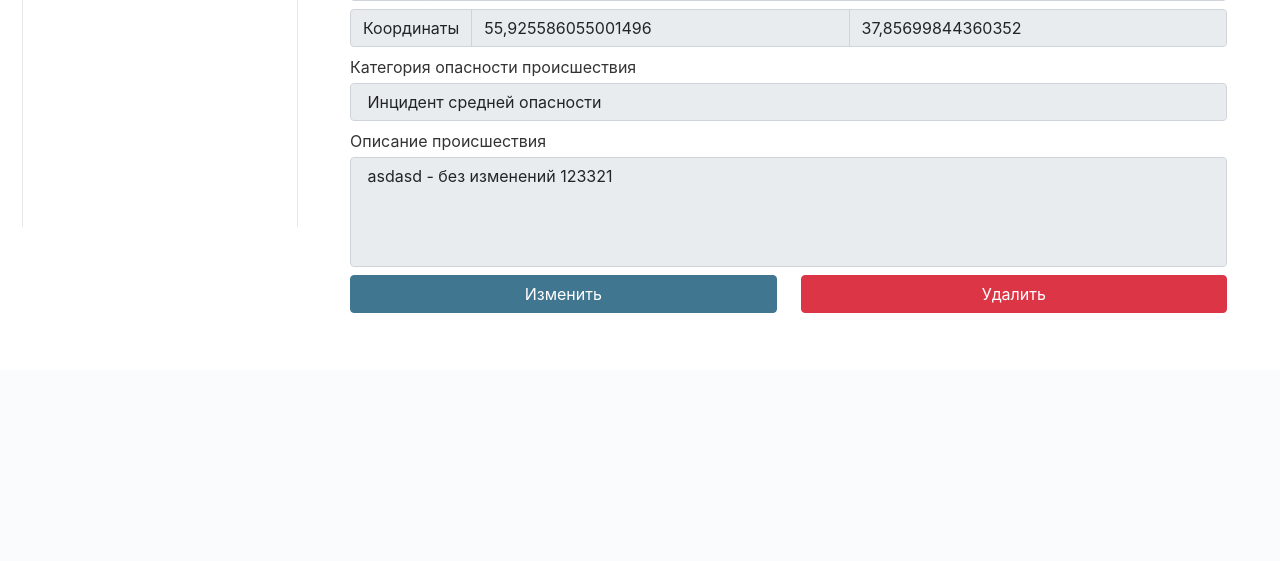
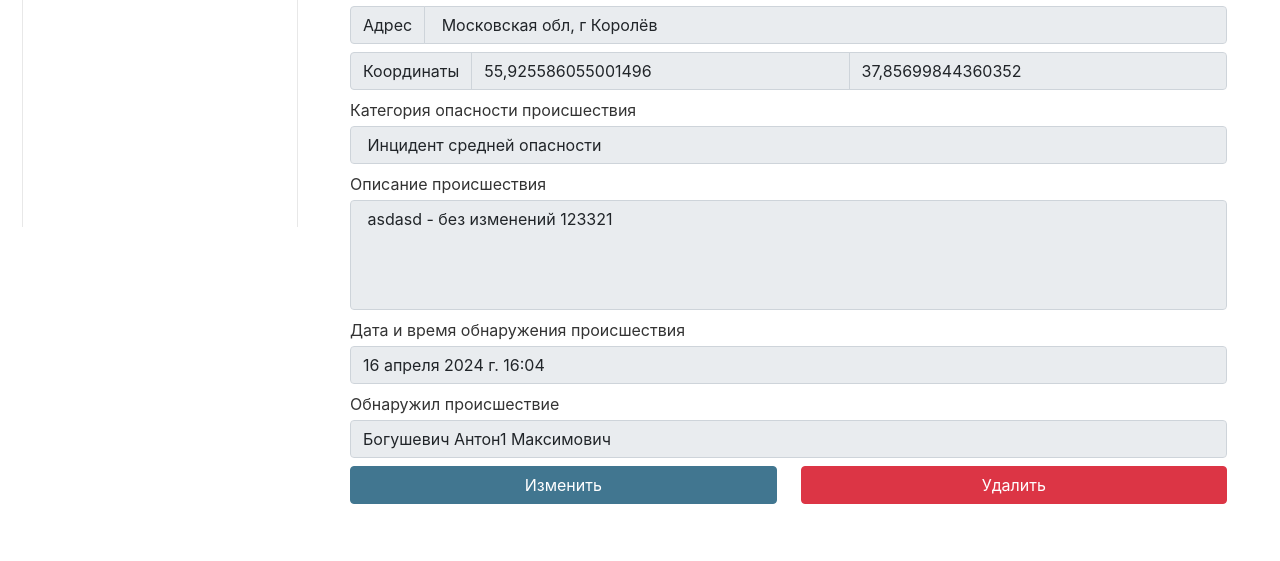
Before and after one commit to BogushevichAnton/Graduate_Work_v2.0, a Django app: page /Incidents/Incident/5/ in a window 1280 px wide. Shown: the part 680-1241 px from the top of the page. Before the commit the page ends 993 px from the top, so only its background shows below. Run offline with Django 4.2, Linux system fonts and the light colour scheme; a user stored in the database is signed in; data comes from the database, SQL or seed files in the repository; both versions use the stored data as it was after the commit; some libraries are stand-ins or nearby versions.

Commit message:
any more eddits

```diff
--- a/Graduation_Work_With_Django/Incidents/models.py
+++ b/Graduation_Work_With_Django/Incidents/models.py
@@ -1,4 +1,9 @@
 from django.db import models
+import datetime
+
+from users.models import User
+
+
 # Create your models here.
 
 class Specifications(models.Model):
@@ -20,8 +25,10 @@ class Incidents(models.Model):
     latitude = models.FloatField(verbose_name='Широта')
     longitude = models.FloatField(verbose_name='Долгота')
     specification = models.ForeignKey(Specifications, on_delete = models.SET_DEFAULT, default=1, verbose_name='Спецификация происшествия')
+    time_create = models.DateTimeField(verbose_name='Дата и время обнаружения происшествия', default=datetime.datetime.now(), blank=True)
+    user_create = models.ForeignKey(User, on_delete = models.SET_DEFAULT, default=1, verbose_name='Обнаружитель происшествия', blank=True)
 
-    list_display = ('address','description', 'latitude', 'longitude', 'specification')
+    list_display = ('address','description', 'latitude', 'longitude', 'specification', 'user_create')
     search_fields = ['address', 'description']
     class Meta:
         verbose_name = "инцидент"
--- a/Graduation_Work_With_Django/Incidents/static/map.js
+++ b/Graduation_Work_With_Django/Incidents/static/map.js
@@ -13,7 +13,6 @@ function create_map(center, zoom){
     if (document.querySelector('#jsonData') != null){
 
         var jsonData = JSON.parse(document.querySelector('#jsonData').getAttribute('data-json'));
-        var description = jsonData.map((item) => item.description);
     }
 
         var redIcon = new L.Icon({
@@ -58,7 +57,13 @@ function create_map(center, zoom){
                     var marker = new L.Marker([jsonData[i].latitude, jsonData[i].longitude]);
                     break;
                 }
-        marker.bindPopup(jsonData[i].description.toString()).openPopup();
+        var description = jsonData[i].description;
+        var time_create = jsonData[i].time_create;
+        var specification = jsonData[i].specification__pattern;
+        var user_create = jsonData[i].user_create__surname + ' '+ jsonData[i].user_create__name +' '+ jsonData[i].user_create__lastname;
+
+        var full_description = "<b>Описание: </b>" + description + '<br/>' + "<b>Дата и время обнаружения: </b>" + time_create + '<br/>'+ "<b>Спецификация происшествия: </b>" + specification + '<br/>'+ "<b>Обнаружитель происшествия: </b>" + user_create;
+        marker.bindPopup(full_description).openPopup();
         marker.addTo(map);
     }
     }
--- a/Graduation_Work_With_Django/Incidents/templates/Incidents/add.html
+++ b/Graduation_Work_With_Django/Incidents/templates/Incidents/add.html
@@ -51,7 +51,7 @@
     <div class="row1">
         <div class="col-sm">
             <div style="text-align: center; font-size: 1rem; font-weight: 400; line-height: 1.5;">Добавить новый инцидент</div>
-            <div id="map" style="width:750px; height: 450px; position:relative; text-align:center; margin-top: 10px;"></div>
+<div id="map" style="width:750px; height: 493px; position:relative; text-align:center; margin-top: 10px;"></div>
         </div>
         <div class="col-sm">
             <div style="text-align: center; font-size: 1rem; font-weight: 400; line-height: 1.5;">Характеристики инцидента</div>
--- a/Graduation_Work_With_Django/Incidents/templates/Incidents/change.html
+++ b/Graduation_Work_With_Django/Incidents/templates/Incidents/change.html
@@ -49,7 +49,7 @@
     <div class="row1">
         <div class="col-sm">
             <div style="text-align: center; font-size: 1rem; font-weight: 400; line-height: 1.5;">Добавить новый инцидент</div>
-            <div id="map" style="width:750px; height: 450px; position:relative; text-align:center; margin-top: 10px;"></div>
+<div id="map" style="width:750px; height: 493px; position:relative; text-align:center; margin-top: 10px;"></div>
         </div>
         <div class="col-sm">
             <div style="text-align: center; font-size: 1rem; font-weight: 400; line-height: 1.5;">Характеристики инцидента</div>
--- a/Graduation_Work_With_Django/Incidents/templates/Incidents/id_specification.html
+++ b/Graduation_Work_With_Django/Incidents/templates/Incidents/id_specification.html
@@ -71,4 +71,6 @@
                     <a type="submit" class="btn btn-primary" href="change/" style="color: white;">Изменить</a>
                     <a type="submit" class="btn btn-danger" href="delete/" style="color: white; margin-left: auto;">Удалить</a>
                 </div>
+
+
 {% endblock %}
--- a/Graduation_Work_With_Django/Incidents/templates/Incidents/index.html
+++ b/Graduation_Work_With_Django/Incidents/templates/Incidents/index.html
@@ -49,7 +49,7 @@
     <div class="row1">
         <div class="col-sm">
             <div style="text-align: center; font-size: 1rem; font-weight: 400; line-height: 1.5;">Происшествие</div>
-            <div id="map" style="width:750px; height: 450px; position:relative; text-align:center; margin-top: 10px;"></div>
+            <div id="map" style="width:750px; height: 493px; position:relative; text-align:center; margin-top: 10px;"></div>
         </div>
         <div class="col-sm">
             <div style="text-align: center; font-size: 1rem; font-weight: 400; line-height: 1.5;">Характеристики происшествия</div>
@@ -57,7 +57,6 @@
                 <div class="input-group mt-2">
                     <span class="input-group-text">Адрес</span>
                     <input type="" class="form-control" id="address" placeholder="Адрес" value=" {{incident.address}} "readonly>
-
                 </div>
 
                 <div class="input-group mt-2">
@@ -72,6 +71,14 @@
                 <div class="form-group mt-2">
                     <label for="exampleFormControlTextarea1" style="font-size: 1rem; font-weight: 400; line-height: 1.5;">Описание происшествия</label>
                     <textarea class="form-control mt-1" id="exampleFormControlTextarea1" rows="4" style="resize:none; font-size: 1rem; font-weight: 400; line-height: 1.5;" placeholder="Описание инцидента" maxlength="250" readonly > {{ incident.description }}</textarea>
+                </div>
+                <div class="form-group mt-2">
+                    <span for="select" style="font-size: 1rem; font-weight: 400; line-height: 1.5;">Дата и время обнаружения происшествия</span>
+                    <input type="" class="form-control mt-1" id="datetime" placeholder="Дата и время обнаружения происшествия" value="{{ incident.time_create }}"readonly>
+                </div>
+                <div class="form-group mt-2">
+                    <span for="select" style="font-size: 1rem; font-weight: 400; line-height: 1.5;">Обнаружил происшествие</span>
+                    <input type="" class="form-control mt-1" id="user_create" placeholder="бнаружил происшествие" value="{{ incident.user_create }}"readonly>
                 </div>
             <div class="row1 mt-2">
                             <div class="col">
--- a/Graduation_Work_With_Django/Incidents/views.py
+++ b/Graduation_Work_With_Django/Incidents/views.py
@@ -1,13 +1,13 @@
 import json
+import locale
 
-from django.http import HttpResponse, HttpResponseNotFound, JsonResponse
+from django.http import HttpResponseNotFound
 from django.shortcuts import render, redirect
 
 from Graduation_Work_With_Django import settings
 from .forms import AddIncidentsForm, AddSpecificationsForm
 from .models import *
 from RRIT.views import get_sidebar, get_settings, get_search
-from django.core.serializers import serialize
 
 def incidents_all(request):
     if not request.user.is_authenticated:
@@ -38,9 +38,13 @@ def incidents_id(request, IncidentId):
     function_name, breadcrumb_ru, action_model, action_models_s, eddit_name, array_of_data, count, array_of_th = get_settings(
         Incidents)
     incident_breadcrumb = Incidents.objects.get(pk = IncidentId)
-    incident = Incidents.objects.filter(pk=IncidentId).values('address', 'description', 'latitude', 'longitude', 'specification__pattern', 'specification__color')
+    incidents = Incidents.objects.filter(pk=IncidentId).values('description', 'latitude', 'longitude', 'specification__pattern', 'specification__color', 'time_create', 'user_create__surname', 'user_create__name','user_create__lastname')
     breadcrumb_ru += " › " + incident_breadcrumb.description
-    list_data_json = json.dumps(list(incident))
+    key1 = list(incidents)
+    for res in key1:
+        res['time_create'] = res['time_create'].strftime('%d %b. %Y  %H:%M')
+    list_data_json = json.dumps(key1)
+
     return render(request, 'Incidents/index.html', {'incident': incident_breadcrumb,
                                                     'data': list_data_json ,
                                                     'breadcrumb_ru': breadcrumb_ru,
@@ -77,13 +81,17 @@ def incidents_search(request):
 
 
 def incidents_map(request):
+    locale.setlocale(locale.LC_ALL, '')
     if not request.user.is_authenticated:
         return redirect(settings.LOGIN_URL)
     app_models = get_sidebar()
     function_name, breadcrumb_ru, action_model, action_models_s, eddit_name, array_of_data, count, array_of_th = get_settings(
         Incidents)
-    incidents = Incidents.objects.values('description', 'latitude', 'longitude', 'specification__pattern', 'specification__color')
-    list_data_json = json.dumps(list(incidents))
+    incidents = Incidents.objects.values('description', 'latitude', 'longitude', 'specification__pattern', 'specification__color', 'time_create', 'user_create__surname', 'user_create__name','user_create__lastname')
+    key1 = list(incidents)
+    for res in key1:
+        res['time_create'] = res['time_create'].strftime('%d %b. %Y  %H:%M')
+    list_data_json = json.dumps(key1)
 
     return render(request, 'Incidents/map.html', {'data': list_data_json,
                                                     'breadcrumb_ru': breadcrumb_ru,
@@ -104,6 +112,7 @@ def incidents_add(request):
         return redirect(settings.LOGIN_URL)
     if request.method == 'POST':
         form = AddIncidentsForm(request.POST)
+        form.instance.user_create = request.user
         if form.is_valid():
             obj = form.save()
             return redirect('Incidents_ID', obj.pk)
--- a/Graduation_Work_With_Django/RRIT/templates/RRIT/index.html
+++ b/Graduation_Work_With_Django/RRIT/templates/RRIT/index.html
@@ -12,6 +12,9 @@
     {% endblock %}
     <link rel="stylesheet" href="{% static 'admin/css/nav_sidebar.css' %}">
     <script src="{% static 'admin/js/nav_sidebar.js' %}" defer></script>
+    <script src="{% static "bootstrap/js/bootstrap.bundle.min.js" %}"></script>
+
+<link rel="stylesheet" href="{% static "bootstrap/css/bootstrap.css" %} " />
     {% block extrastyle %}{% endblock %}
     {% if LANGUAGE_BIDI %}
     <link rel="stylesheet" href="{% block stylesheet_rtl %}{% static 'admin/css/rtl.css' %}{% endblock %}">
--- a/Graduation_Work_With_Django/RRIT/views.py
+++ b/Graduation_Work_With_Django/RRIT/views.py
@@ -35,7 +35,10 @@ def get_sidebar():
     return app_models
 
 def get_settings(model):
-    Model_all = model.objects.all()
+    if model._meta.object_name == 'Incidents':
+        Model_all = model.objects.all().order_by('-time_create')
+    else:
+        Model_all = model.objects.all()
     function_name = 'views_all'
     action_model = Model_all.model._meta.app_label
     action_models_s = Model_all.model._meta.app_label[:-1]
@@ -92,15 +95,6 @@ def get_search(model, arg):
 
     count = len(array_of_data)
     return function_name, breadcrumb_ru, action_model, action_models_s, eddit_name, array_of_data, count, array_of_th
-
-
-
-
-
-
-
-
-
 def index(request):
     if not request.user.is_authenticated:
         return redirect(settings.LOGIN_URL)
```
Also changed, not shown: Graduation_Work_With_Django/users/models.py (+4 -9 lines), Graduation_Work_With_Django/Incidents/migrations/0013_incidents_time_create_alter_incidents_specification.py (added), Graduation_Work_With_Django/Incidents/migrations/0014_incidents_user_create_alter_incidents_time_create.py (added), Graduation_Work_With_Django/db.sqlite3.
